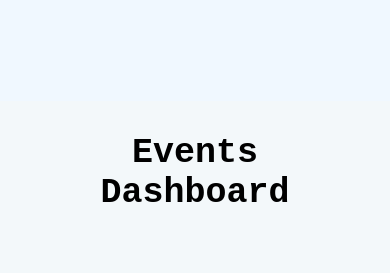
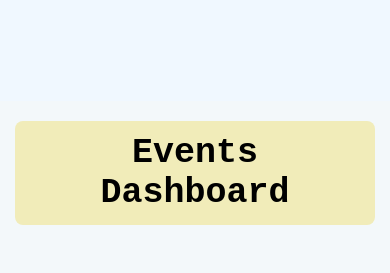
Before and after one commit to AshishUjjwal/MLSA-AIMT, a React (Create React App) app: page / in a window 390 px wide. Shown: the part 1840-2113 px from the top of the page. Built offline with nearby package versions, Linux system fonts and the light colour scheme.

Commit message:
Some Changes

```diff
--- a/src/components/EventDashboard.module.css
+++ b/src/components/EventDashboard.module.css
@@ -44,7 +44,8 @@
     font-weight: bold;
     font-size: 35px;
     color: rgb(0, 0, 0);
-    background: none;
+    background: rgb(241, 236, 185);
+    border-radius: 8px;
 
   }
   .Title:hover{
```
